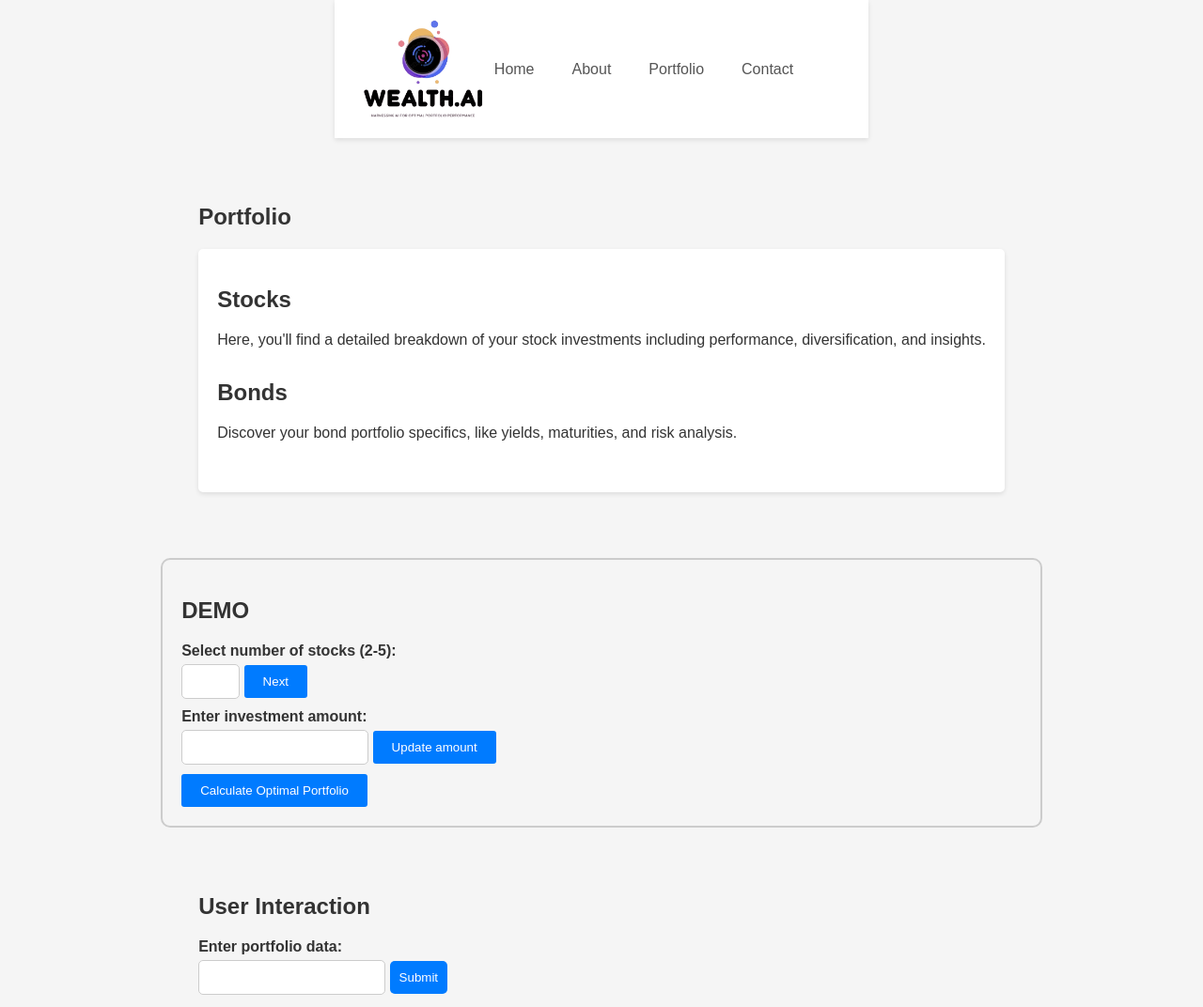
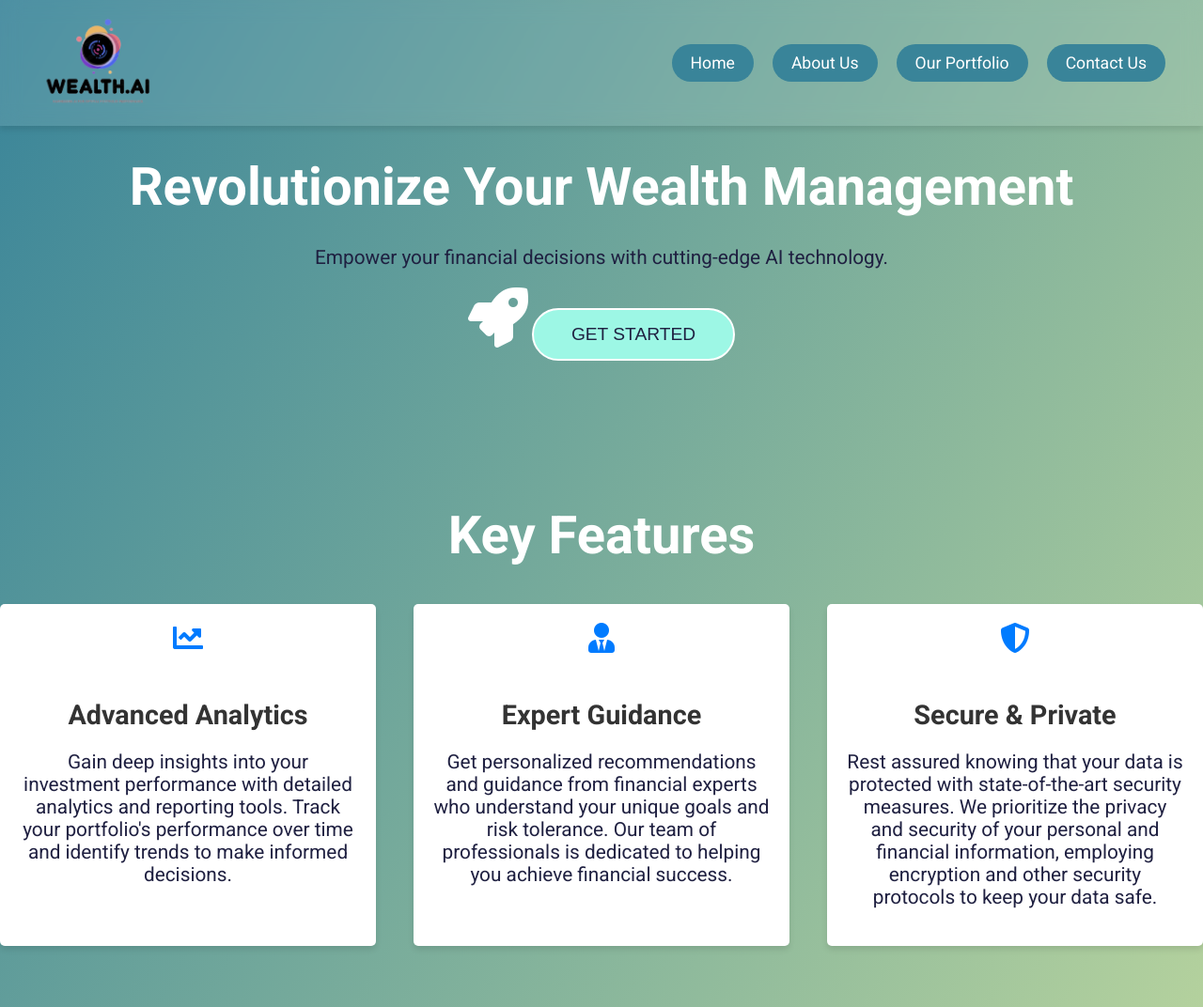
Before and after one commit to Anas8e/AI-powered-portfolio-managment, a plain HTML site: page index.html in a window 1280 px wide. Shown: the top 1072 px of the page at 94% size. Drawn offline with Linux system fonts and the light colour scheme.

Commit message:
Landing page

```diff
--- a/css/styles.css
+++ b/css/styles.css
@@ -1,152 +1,185 @@
-/* Global styles */
+/* General styles */
 body {
-  font-family: Arial, sans-serif;
-  margin: 0;
-  padding: 0;
-  background-color: #f5f5f5;
-  color: #333;
+    font-family: 'Roboto', sans-serif;
+    margin: 0;
+    padding: 0;
+    background-color: #f9f9f9; /* Lighter background color */
+    color: #555; /* Darker text color for better readability */
+}
+
+nav ul {
+    list-style-type: none;
+    padding: 0;
+}
+
+nav ul li {
+    display: inline;
+    margin-right: 20px;
+}
+
+.section {
+    padding: 50px 0;
+    text-align: center;
+}
+
+.section h2 {
+    font-size: 2.5em;
+    margin-bottom: 30px;
+    color: #007bff;
+}
+
+.section p {
+    font-size: 1.2em;
+    color: #777; /* Slightly lighter text color */
+    margin-bottom: 20px;
+}
+
+.icon {
+    font-size: 3em;
+    color: #007bff;
+    margin-bottom: 20px;
+}
+
+.btn {
+    background-color: #007bff;
+    color: #fff;
+    padding: 10px 20px;
+    border: none;
+    border-radius: 5px;
+    font-size: 1em;
+    cursor: pointer;
+    transition: background-color 0.3s ease;
+}
+
+.btn:hover {
+    background-color: #0056b3;
 }
 
 /* Header styles */
 .header {
-  background-color: #fff;
-  box-shadow: 0 2px 5px rgba(0, 0, 0, 0.1);
-  padding: 10px 20px;
-  display: flex;
-  align-items: center;
-  justify-content: space-between;
+    display: flex;
+    justify-content: space-between;
+    align-items: center;
+    padding: 20px 40px;
+    background-color: #007bff; /* Matching header color */
+    box-shadow: 0 4px 6px rgba(0, 0, 0, 0.1); /* Increased shadow */
+    position: fixed; /* Fixed position for the header */
+    width: 100%; /* Make the header full width */
+    z-index: 1000; /* Ensure header stays on top of other elements */
 }
 
 .header__logo img {
-  vertical-align: middle;
+    width: 130px; /* Slightly decreased logo size */
 }
 
 .header__nav ul {
-  list-style: none;
-  display: flex;
-  gap: 20px;
+    display: flex;
+    list-style: none; /* Remove bullet points */
+    margin: 0; /* Remove default margin */
+    padding: 0; /* Remove default padding */
 }
 
-.header__nav li {
-  display: inline-block;
+.header__nav ul li {
+    margin-right: 20px; /* Increased spacing between menu items */
 }
 
-.header__nav a {
-  text-decoration: none;
-  color: #555;
-  transition: color 0.3s ease;
+.header__nav ul li:last-child {
+    margin-right: 0; /* Remove margin from the last menu item */
 }
 
-.header__nav a:hover {
-  color: #007bff;
+.header__nav ul li a {
+    color: #fff; /* Changed text color to white */
+    text-decoration: none;
+    font-size: 1.1em; /* Increased font size */
+    transition: color 0.3s ease;
 }
 
-/* Portfolio section styles */
-#portfolio,
-#predictions,
-#user-interaction {
-  padding: 40px;
+.header__nav ul li a:hover {
+    color: #f0f0f0; /* Lighten text color on hover */
 }
 
-/* Container styles */
-.portfolio-content,
-.prediction-output,
-.user-input-form {
-  background-color: #fff;
-  border-radius: 5px;
-  padding: 20px;
-  box-shadow: 0 2px 5px rgba(0, 0, 0, 0.1);
-  margin-bottom: 20px;
+
+/* Feature section styles */
+.features-container {
+    display: flex;
+    justify-content: center;
+    align-items: stretch;
+    gap: 40px;
+    margin-top: 40px;
 }
 
-/* Heading styles */
-h1 {
-  margin-bottom: 20px;
+.feature {
+    flex: 1;
+    padding: 20px;
+    background-color: #fff;
+    border-radius: 5px;
+    box-shadow: 0 4px 6px rgba(0, 0, 0, 0.1);
+    transition: transform 0.5s, box-shadow 0.5s;
 }
 
-/* Input styles */
-input[type="text"],
-button[type="submit"],
-input[type="number"] {
-  padding: 10px;
-  margin-bottom: 10px;
-  border-radius: 5px;
-  border: 1px solid #ccc;
+.feature:hover {
+    transform: translateY(-10px);
+    box-shadow: 0 6px 8px rgba(0, 0, 0, 0.2);
 }
 
-/* Button styles */
-button[type="submit"] {
-  background-color: #007bff;
-  color: #fff;
-  border: none;
-  cursor: pointer;
-  transition: background-color 0.3s ease;
+.feature .icon {
+    font-size: 2em;
+    color: #007bff;
+    margin-bottom: 20px;
 }
 
-button[type="submit"]:hover,
-button:hover {
-  background-color: #0056b3;
+.feature h3 {
+    font-size: 1.8em;
+    margin-bottom: 10px;
+    color: #333;
 }
 
-/* Placeholder styles */
-.portfolio-item {
-  margin-bottom: 30px;
+.feature p {
+    font-size: 1.1em;
+    color: #666;
 }
 
-.portfolio-item h2 {
-  font-size: 24px;
-  margin-bottom: 10px;
+/* Testimonial section styles */
+.testimonials-container {
+    display: flex;
+    flex-wrap: wrap;
+    justify-content: center;
 }
 
-.portfolio-item p {
-  font-size: 16px;
-  line-height: 1.6;
+.testimonial {
+    flex: 1;
+    background-color: #fff;
+    padding: 30px;
+    border-radius: 10px;
+    box-shadow: 0 4px 6px rgba(0, 0, 0, 0.1);
+    margin: 20px;
+    transition: transform 0.5s, box-shadow 0.5s;
 }
 
-/* User interaction styles */
-#user-interaction form {
-  margin-top: 20px;
+.testimonial:hover {
+    transform: translateY(-10px);
+    box-shadow: 0 6px 8px rgba(0, 0, 0, 0.2);
 }
 
-#user-interaction p {
-  margin-top: 10px;
-  font-size: 16px;
-  line-height: 1.6;
+.testimonial p {
+    font-size: 1.1em;
+    color: #666;
+    margin-bottom: 20px;
 }
 
-/* Portfolio section enhancements */
-.portfolio-section {
-  max-width: 400px;
-  margin: 0 auto;
-  padding: 20px;
-  border: 1px solid #ccc;
-  border-radius: 5px;
-  background-color: #f9f9f9;
+.testimonial span {
+    font-size: 1.1em;
+    color: #333;
+    font-weight: 500;
+    display: block;
+    margin-top: 10px;
 }
 
-.input-group {
-  margin-bottom: 15px;
+/* Footer styles */
+footer {
+    background-color: #333;
+    color: #fff;
+    padding: 20px 0;
+    text-align: center;
+    width: 100%;
 }
-
-label {
-  display: block;
-  margin-bottom: 5px;
-  font-weight: bold;
-}
-
-button {
-  padding: 10px 20px;
-  border: none;
-  border-radius: 3px;
-  background-color: #007bff;
-  color: #fff;
-  cursor: pointer;
-}
-
-button:hover {
-  background-color: #0056b3;
-}
-
-.next-button {
-  margin-right: 10px; /* Adjust the margin as needed */
-}
--- a/index.html
+++ b/index.html
@@ -3,129 +3,190 @@
 <head>
     <meta charset="UTF-8">
     <meta name="viewport" content="width=device-width, initial-scale=1.0">
-        <title>Financial Portfolio Manager</title>
-        <link rel="stylesheet" href="css/styles.css"> <!-- Link to the main stylesheet -->
-        <link rel="stylesheet" href="css/animations.css"> <!-- Link to animations stylesheet -->
+    <title>Wealth.ai - Revolutionizing Wealth Management</title>
+    <link rel="stylesheet" href="css/styles.css">
+    <link rel="stylesheet" href="https://cdnjs.cloudflare.com/ajax/libs/font-awesome/5.15.4/css/all.min.css">
+    <link href="https://fonts.googleapis.com/css2?family=Roboto:wght@400;500;700&display=swap" rel="stylesheet">
     <style>
-                /* Include additional styles for landing page enhancements */
+        /* Additional styles for landing page enhancements */
+		* {
+			box-sizing: border-box; /* Include padding and border in the element's total width and height */
+		}
+        body {
+            font-family: 'Roboto', sans-serif;
+            margin: 0;
+            padding: 0;
+            background: linear-gradient(120deg, #398499, #CADF9E); /* Gradient background with provided hex colors */
+            color: #1F2041; /* Text color using the provided hex */
+        }
+
         nav ul {
             list-style-type: none;
             padding: 0;
         }
+
         nav ul li {
             display: inline;
             margin-right: 20px;
-                }
-				/* Add your styles for an elegant side-by-side layout */
-				/* For example: */
-				body {
-				  display: flex;
-				  flex-direction: column;
-				  align-items: center;
-				  font-family: Arial, sans-serif;
+            transition: transform 0.3s ease; /* Add transition for smooth effect */
         }
 
-				section {
+        .section {
+            padding: 50px 0;
+            text-align: center;
+        }
+
+        .section h2 {
+            font-size: 3.5em;
+            margin-bottom: 30px;
+            color: #fff; /* White heading color */
+        }
+
+        .section p {
+            font-size: 1.3em;
+            color: #1F2041; /* Lighter text color */
             margin-bottom: 20px;
         }
 
-				.stock-selection select {
-				  margin-right: 10px; /* Adjust the margin as needed */
-				}
-				.container {
-					display: flex;
-					justify-content: center;
-					align-items: center;
-					height: 100vh;
-				}
-				.frame {
-					border: 2px solid #ccc;
-					padding: 20px;
-					border-radius: 10px;
+        .icon {
+            font-size: 4em;
+            color: #fff; /* White icon color */
+            margin-bottom: 20px;
         }
 
-				/* Style for each section */
-				section {
-					margin: 10px;
+        .btn {
+            background-color: #9DF7E5; /* Button background color using the provided hex */
+            color: #1F2041; /* Button text color using the provided hex */
+            padding: 15px 40px;
+            border: 2px solid #fff; /* White border */
+            border-radius: 30px;
+            font-size: 1.2em;
+            cursor: pointer;
+            transition: all 0.3s ease;
+            text-transform: uppercase;
         }
-    /* Add more styles as needed */
+
+        .btn:hover {
+            background-color: #CADF9E; /* Button background color on hover using the provided hex */
+            color: #1F2041; /* Button text color on hover using the provided hex */
+            border-color: #CADF9E; /* Button border color on hover using the provided hex */
+        }
+
+        /* Header styles */
+        .header {
+            display: flex;
+            justify-content: space-between;
+            align-items: center;
+            padding: 10px 40px; /* Adjusted padding */
+            background-color: rgba(255, 255, 255, 0.1);
+            backdrop-filter: blur(10px);
+            position: fixed;
+            width: 100%;
+            z-index: 1000;
+            top: 0;
+        }
+
+        .header__logo img {
+            width: 130px;
+        }
+
+        .header__nav ul {
+            display: flex;
+            list-style: none;
+            margin: 0;
+            padding: 0;
+        }
+
+        .header__nav ul li {
+            margin-right: 20px;
+        }
+
+        .header__nav ul li:last-child {
+            margin-right: 0;
+        }
+
+        .header__nav ul li a {
+            color: #fff;
+            text-decoration: none;
+            font-size: 1.1em;
+            padding: 10px 20px; /* Adjust padding for oval shape */
+            border-radius: 50px; /* Make oval shape */
+            display: inline-block; /* Ensure inline-block display for proper shape */
+            background-color: #398499; /* Background color using provided hex */
+        }
+
+        .header__nav ul li a:hover {
+            background-color: #CADF9E; /* Change background color on hover using the provided hex */
+            transform: scale(1.1); /* Add scaling effect on hover */
+        }
+
+        /* Main content styles */
+        .main-content {
+            padding-top: 70px; /* Adjusted padding to accommodate fixed header */
+        }
     </style>
 </head>
 <body>
-	<header class="header animated slideInLeft">
+    <header class="header">
         <div class="header__logo">
-			<img src="assets/images/logo.png" alt="Company Logo" width="150">
+            <img src="assets/images/logo.png" alt="Wealth.ai Logo" width="200">
         </div>
         <nav class="header__nav">
-			<ul style="margin-right: 40px;"> <!-- Add margin-right to the ul -->
+            <ul class="header__menu">
                 <li><a href="index.html">Home</a></li>
-				<li><a href="about.html">About</a></li>
-				<li><a href="index.html">Portfolio</a></li>
-				<li><a href="#Contact">Contact</a></li>
+                <li><a href="about.html">About Us</a></li>
+                <li><a href="#portfolio">Our Portfolio</a></li>
+                <li><a href="#contact">Contact Us</a></li>
             </ul>
         </nav>
     </header>
 
+    <main class="main-content">
+        <section id="hero" class="section">
+            <h2>Revolutionize Your Wealth Management</h2>
+            <p>Empower your financial decisions with cutting-edge AI technology.</p>
+            <i class="fas fa-rocket icon"></i>
+            <button class="btn">Get Started</button>
+        </section>
 
-        <main>
-                <section id="portfolio" class="animated fadeIn">
-                        <h1>Portfolio</h1>
-                        <div class="portfolio-content">
-                                <article class="portfolio-item animated slideInLeft">
-                                        <h2>Stocks</h2>
-                                        <p>Here, you'll find a detailed breakdown of your stock investments including performance, diversification, and insights.</p>
-                                        <!-- Placeholder for stock portfolio information -->
-                                </article>
-                                <article class="portfolio-item animated slideInRight">
-                                        <h2>Bonds</h2>
-                                        <p>Discover your bond portfolio specifics, like yields, maturities, and risk analysis.</p>
-                                        <!-- Placeholder for bond portfolio information -->
-                                </article>
-                                <!-- Additional portfolio items can be added -->
+        <section id="features" class="section">
+            <h2>Key Features</h2>
+            <div class="features-container">
+                <div class="feature">
+                    <i class="fas fa-chart-line icon"></i>
+                    <h3>Advanced Analytics</h3>
+                    <p>Gain deep insights into your investment performance with detailed analytics and reporting tools. Track your portfolio's performance over time and identify trends to make informed decisions.</p>
+                </div>
+                <div class="feature">
+                    <i class="fas fa-user-tie icon"></i>
+                    <h3>Expert Guidance</h3>
+                    <p>Get personalized recommendations and guidance from financial experts who understand your unique goals and risk tolerance. Our team of professionals is dedicated to helping you achieve financial success.</p>
+                </div>
+                <div class="feature">
+                    <i class="fas fa-shield-alt icon"></i>
+                    <h3>Secure & Private</h3>
+                    <p>Rest assured knowing that your data is protected with state-of-the-art security measures. We prioritize the privacy and security of your personal and financial information, employing encryption and other security protocols to keep your data safe.</p>
+                </div>
             </div>
         </section>
 
-				<section class="frame">
-					<div class="portfolio-selection">
-						<h1>DEMO</h1>
-						<label for="stockNumber">Select number of stocks (2-5): </label>
-						<input type="number" id="stockNumber" min="2" max="5">
-						<button id="nextButton">Next</button>
+        <section id="testimonials" class="section">
+            <h2>What Our Clients Say</h2>
+            <div class="testimonials-container">
+                <div class="testimonial">
+                    <p>"Wealth.ai has truly revolutionized the way I manage my finances. The advanced analytics provided invaluable insights into my investment performance, helping me make smarter decisions and achieve my financial goals faster than ever before."</p>
+                    <span>- John Doe, CEO</span>
                 </div>
-
-					<div class="investment-amount">
-						<label for="amount">Enter investment amount: </label>
-						<input type="number" id="amount">
-						<button id="update amount">Update amount</button>
+                <div class="testimonial">
+                    <p>"The intuitive interface and powerful tools make managing my portfolio a breeze. With expert guidance and personalized recommendations, I feel confident in my investment decisions and can focus on reaching my financial objectives."</p>
+                    <span>- Jane Smith, Investor</span>
                 </div>
-
-					<div class="stock-selection">
-						<!-- Dropdowns dynamically generated here -->
             </div>
-
-					<div class="calculate-button">
-						<button id="calculateButton">Calculate Optimal Portfolio</button>
-					</div>
-				</section>
-
-
-
-
-
-
-                <section id="user-interaction" class="animated fadeIn">
-                        <h1>User Interaction</h1>
-                        <form id="user-input-form" class="animated slideInLeft">
-                                <label for="user-data">Enter portfolio data:</label>
-                                <input type="text" id="user-data" name="user-data">
-                                <button type="submit">Submit</button>
-                        </form>
-                        <p class="animated slideInRight">Use this form to input new data or modify your portfolio for updated predictions.</p>
-                        <!-- Placeholder for user interaction content -->
         </section>
     </main>
 
-        <script src="js/main.js"></script>
-        <script src="js/aiLogic.js"></script>
+    <footer>
+        <p>Copyright © 2024 Wealth.ai, All rights reserved.</p>
+    </footer>
 </body>
 </html>
--- a/js/main.js
+++ b/js/main.js
@@ -10,39 +10,49 @@ function displayPredictions(data) {
     // Code to showcase predictions
 }
 
-document.getElementById('nextButton').addEventListener('click', function() {
-  const stockNumber = document.getElementById('stockNumber').value;
-  generateStockDropdowns(stockNumber);
-});
+function showStockSelection() {
+  const numberOfStocks = document.getElementById('numberOfStocks').value;
+  const investmentAmount = document.getElementById('investmentAmount').value;
+  const stockSelectionsColumn1 = document.querySelector('.stock-selections .stock-column:nth-child(1)');
+  const stockSelectionsColumn2 = document.querySelector('.stock-selections .stock-column:nth-child(2)');
 
-function generateStockDropdowns(number) {
-  const stockSelectionSection = document.querySelector('.stock-selection');
-  stockSelectionSection.innerHTML = '';
+  stockSelectionsColumn1.innerHTML = '';
+  stockSelectionsColumn2.innerHTML = '';
 
-  for (let i = 0; i < number; i++) {
-    const dropdown = document.createElement('select');
-    dropdown.innerHTML = `
-      <option value="">Select stock</option>
-      <option value="AAPL">Apple Inc.</option>
-      <option value="GOOGL">Alphabet Inc. (Google)</option>
-      <option value="MSFT">Microsoft Corporation</option>
-      <!-- Add more placeholder stock options -->
-    `;
-    stockSelectionSection.appendChild(dropdown);
+  // Placeholder stock options
+  const placeholderStocks = ['AAPL', 'GOOGL', 'MSFT', 'AMZN', 'FB', 'TSLA', 'NFLX'];
+
+  for (let i = 0; i < numberOfStocks; i++) {
+    const stockDropdown = document.createElement('select');
+    stockDropdown.name = `stock${i + 1}`;
+
+    // Adding placeholder options to dropdown
+    for (const stock of placeholderStocks) {
+      const option = document.createElement('option');
+      option.value = stock;
+      option.text = stock;
+      stockDropdown.appendChild(option);
+    }
+
+    const stockLabel = document.createElement('label');
+    stockLabel.textContent = `Stock ${i + 1}:`;
+
+    // Apply spacing to stock options
+    stockDropdown.style.margin = '5px'; // Adjust the margin as needed
+
+    // Distributing stock dropdowns between columns
+    if (i < numberOfStocks / 2) {
+      stockSelectionsColumn1.appendChild(stockLabel);
+      stockSelectionsColumn1.appendChild(stockDropdown);
+    } else {
+      stockSelectionsColumn2.appendChild(stockLabel);
+      stockSelectionsColumn2.appendChild(stockDropdown);
+    }
   }
 }
 
-document.getElementById('chooseStocksButton').addEventListener('click', function() {
-  // Logic to handle stock selection after the amount is entered
-  // You would capture the selected stocks here
-  // For brevity, skipping the entire logic
-});
 
-document.getElementById('calculateButton').addEventListener('click', function() {
-  calculatePortfolio();
-});
 
-// Function to calculate the optimal portfolio
 function calculatePortfolio() {
     // Here, you'd retrieve the selected stocks from the dropdowns
     // Calculate the optimal portfolio based on the chosen stocks and investment amount
```
Also changed, not shown: css/animations.css (+20 -31 lines). Lines whose indentation alone changed are shown as unchanged.
